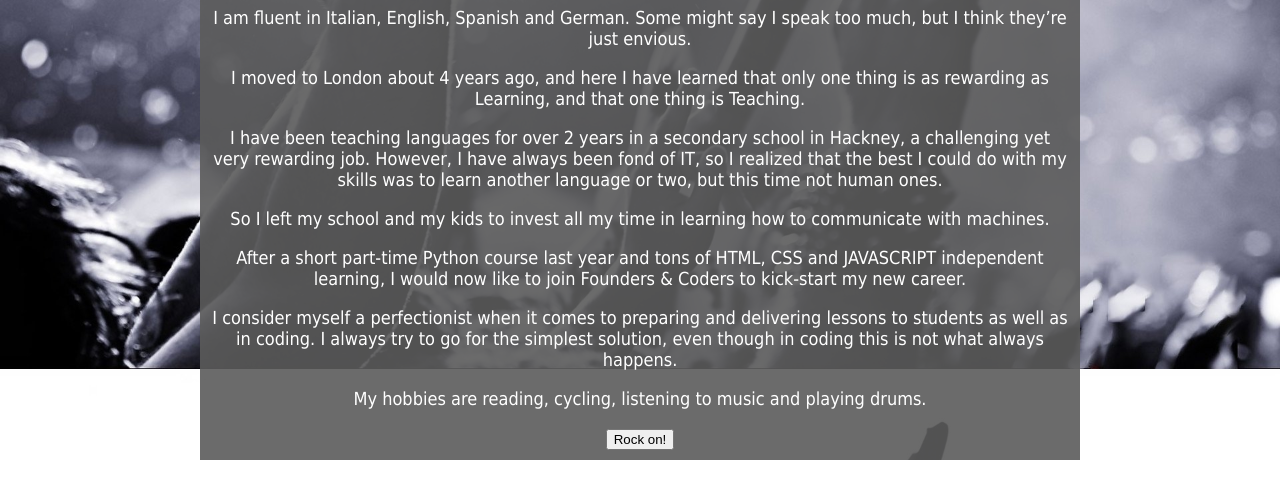
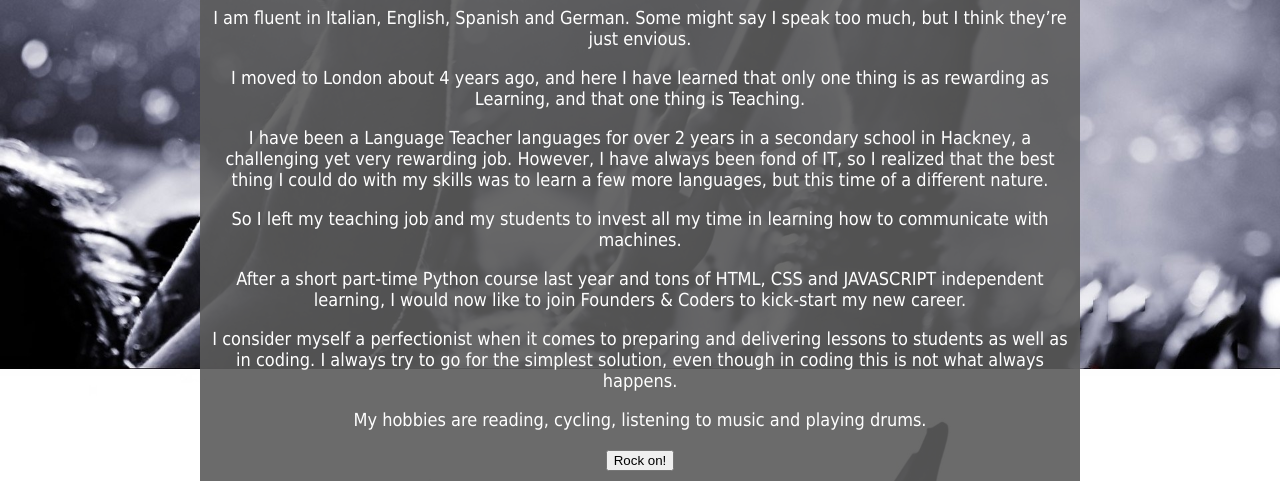
Before and after one commit to boi87/boi87.github.io, a plain HTML site: page index.html in a window 1280 px wide. Shown: the part 431-912 px from the top of the page. Before the commit the page ends 891 px from the top, so only its background shows below. Drawn offline with Linux system fonts and the light colour scheme; a web font is replaced by a local one.

Commit message:
Update index.html

```diff
--- a/index.html
+++ b/index.html
@@ -32,15 +32,16 @@
 
  <p>I moved to London about 4 years ago, and here I have learned that only one thing is as rewarding as Learning, and that one thing is Teaching.</p>
 
-<p>I have been teaching languages for over 2 years in a secondary school in Hackney, a challenging yet very rewarding job. However, I have always been fond of IT, so I realized that the best I could do with my skills was to learn another language or two, but this time not human ones.</p>
+<p>I have been a Language Teacher languages for over 2 years in a secondary school in Hackney, a challenging yet very rewarding job. However, I have always been fond of IT, so I realized that the best thing I could do with my skills was to learn a few more languages, but this time of a different nature.</p>
 
-  <p> So I left my school and my kids to invest all my time in learning how to communicate with machines.   </p>
+  <p> So I left my teaching job and my students to invest all my time in learning how to communicate with machines.  </p>
 
             <p> After a short part-time Python course last year and tons of HTML, CSS and JAVASCRIPT independent learning, I would now like to join Founders & Coders to kick-start my new career.</p>
 
             <p> I consider myself a perfectionist when it comes to preparing and delivering lessons to students as well as in coding. I always try to go for the simplest solution, even though in coding this is not what always happens.</p>
 
             <p>My hobbies are reading, cycling, listening to music and playing drums.</p>
+
 
 
 
```
